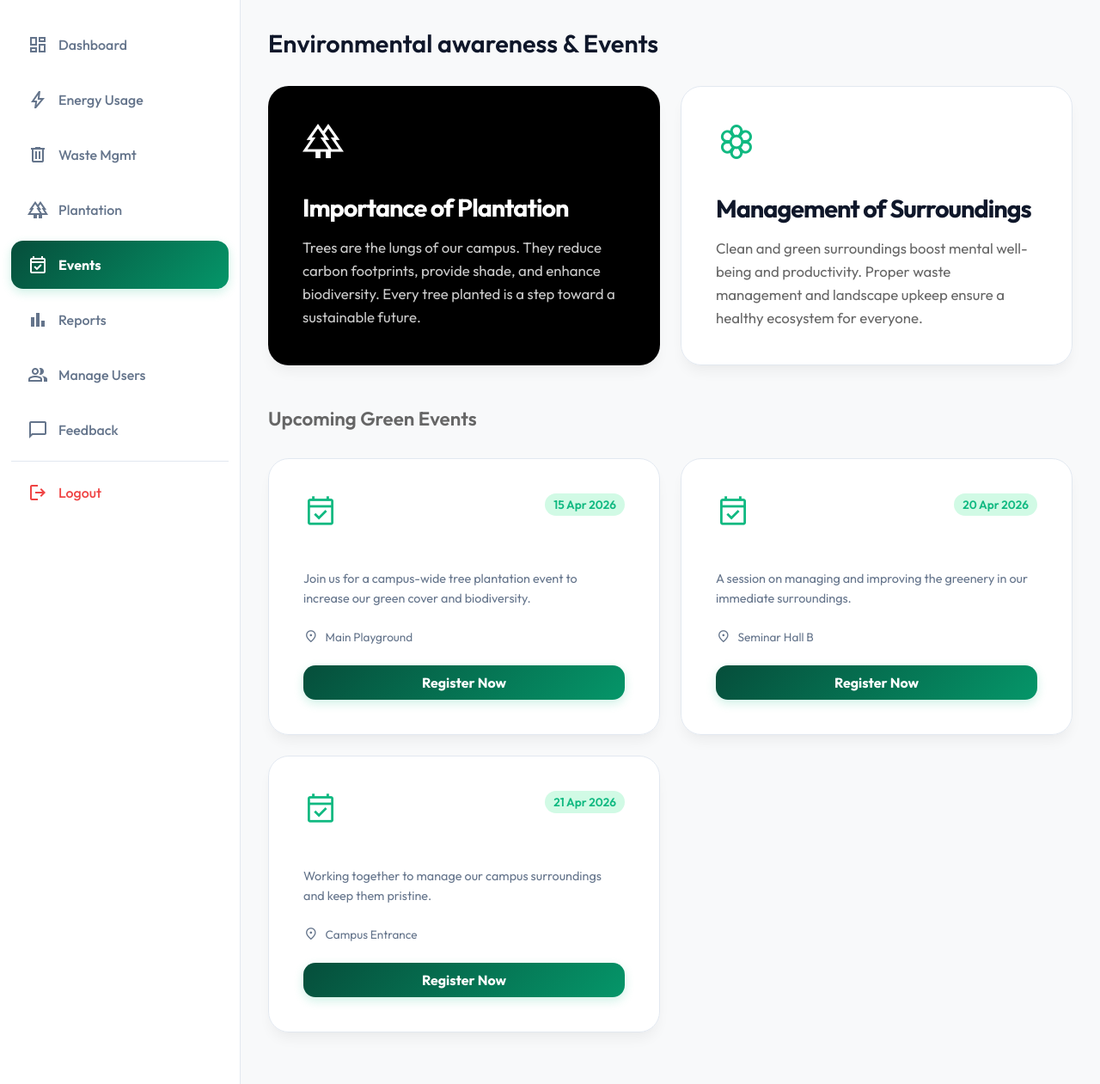
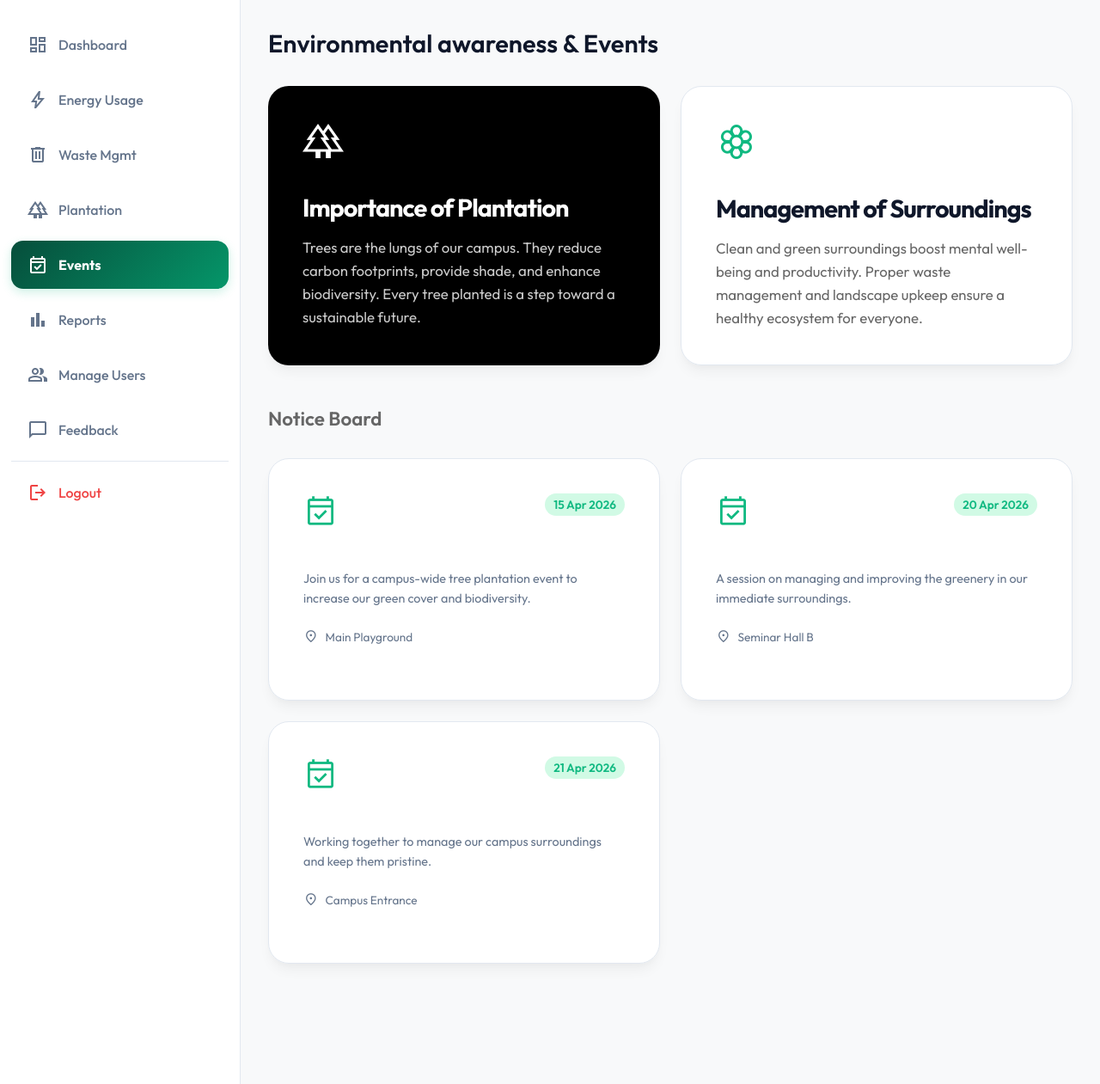
Before and after one commit to Ajitha0005/green-campus-mgmt, a PHP site: page /events.php in a window 1280 px wide. Shown: the part 80-1341 px from the top of the page at 86% size. Run offline with PHP 8.4, Linux system fonts and the light colour scheme; a user stored in the database is signed in; data comes from the database, SQL or seed files in the repository.

Commit message:
Transform Upcoming Events into a Notice Board

```diff
--- a/events.php
+++ b/events.php
@@ -30,7 +30,7 @@ $events = $stmt->fetchAll();
     </div>
 </div>
 
-<div class="page-title" style="font-size: 1.4rem; color: #666; margin-top: 2rem;">Upcoming Green Events</div>
+<div class="page-title" style="font-size: 1.4rem; color: #666; margin-top: 2rem;">Notice Board</div>
 
 <?php if ($msg): ?>
     <div class="alert alert-<?php echo $msgType; ?>"><?php echo htmlspecialchars($msg); ?></div>
@@ -54,10 +54,7 @@ $events = $stmt->fetchAll();
                 <?php echo htmlspecialchars($event['location']); ?>
             </div>
 
-            <!-- Registration Button -->
-            <a href="<?php echo htmlspecialchars(!empty($event['google_form_url']) ? $event['google_form_url'] : 'mock_google_form.php'); ?>" target="_blank" class="btn-primary" style="text-decoration: none; text-align: center; display: inline-block; box-sizing: border-box; padding: 10px 20px;">
-                Register Now
-            </a>
+
         </div>
     <?php endforeach; ?>
 </div>
```
